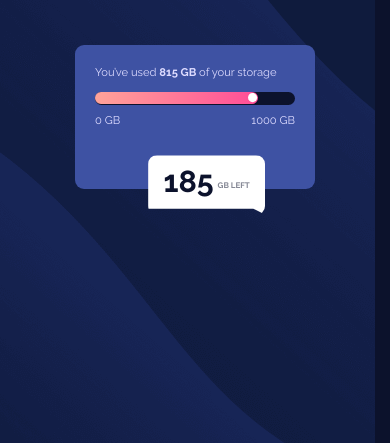
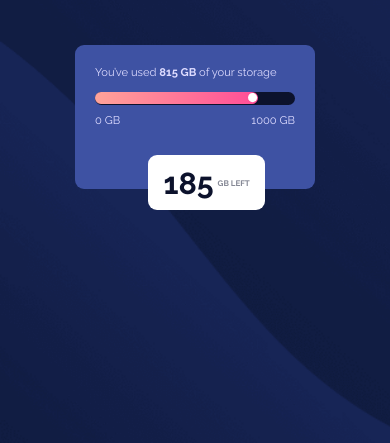
Before and after one commit to MirTynan/fylo-data-storage, a plain HTML site: page index.html in a window 390 px wide. Shown: the part 401-844 px from the top of the page. Drawn offline with nearby package versions, Linux system fonts and the light colour scheme; files that its build step writes are made by us from their sources; files whose address does not match are found by name.

Commit message:
Update queries.css

```diff
--- a/queries.css
+++ b/queries.css
@@ -8,10 +8,8 @@
   /* font-size: 56.25%;
     } */
 
-
-
-    .label{
-        position:absolute;
+  .label {
+    position: absolute;
     top: 10%;
     left: 73%;
   }
@@ -26,6 +24,12 @@
     /* 8px / 16px = 0.5 = 50%*/
     font-size: 50%;
   }
+
+  .label {
+    position: absolute;
+    top: 10%;
+    left: 68%;
+  }
 }
 
 /**************************/
@@ -33,24 +37,23 @@
 /**************************/
 
 @media (max-width: 46em) {
-.container{
-display:flex;
+  .container {
+    display: flex;
     flex-direction: column;
     gap: 6rem;
     justify-content: center;
     align-items: center;
   }
 
-.data{
+  .data {
     align-self: center;
   }
 
-.label{
-    position:absolute;
+  .label {
+    position: absolute;
     top: 60%;
     left: 57%;
   }
-
 }
 
 /**************************/
@@ -58,22 +61,35 @@ align-items: center;
 /**************************/
 
 @media (max-width: 34em) {
-
-    .data{
+  .data {
     height: 18rem;
     width: 30rem;
   }
 
-    .label{
-        position:absolute;
+  .label {
+    position: absolute;
     top: 90%;
     left: 38%;
+    height: 6.8rem;
+    clip-path: none;
   }
 
-    .background-img{
-        width:100%;
-        max-width: 54.4rem;
-        height:100%;
-        max-height: 80rem;
+  .fig {
+    align-self: center;
   }
+
+  .background-img {
+    width: 100vw;
+    height: 100vh;
+    max-height: 100vh;
+    background-size: cover;
   }
+
+  /* .background-img{
+        width:100vw;
+        /* max-width: 54.4rem; */
+  /* height:100vh;
+        /* max-height: 80rem; */
+  /*background-size:cover;
+*/
+}
```
Lines whose indentation alone changed are shown as unchanged.
